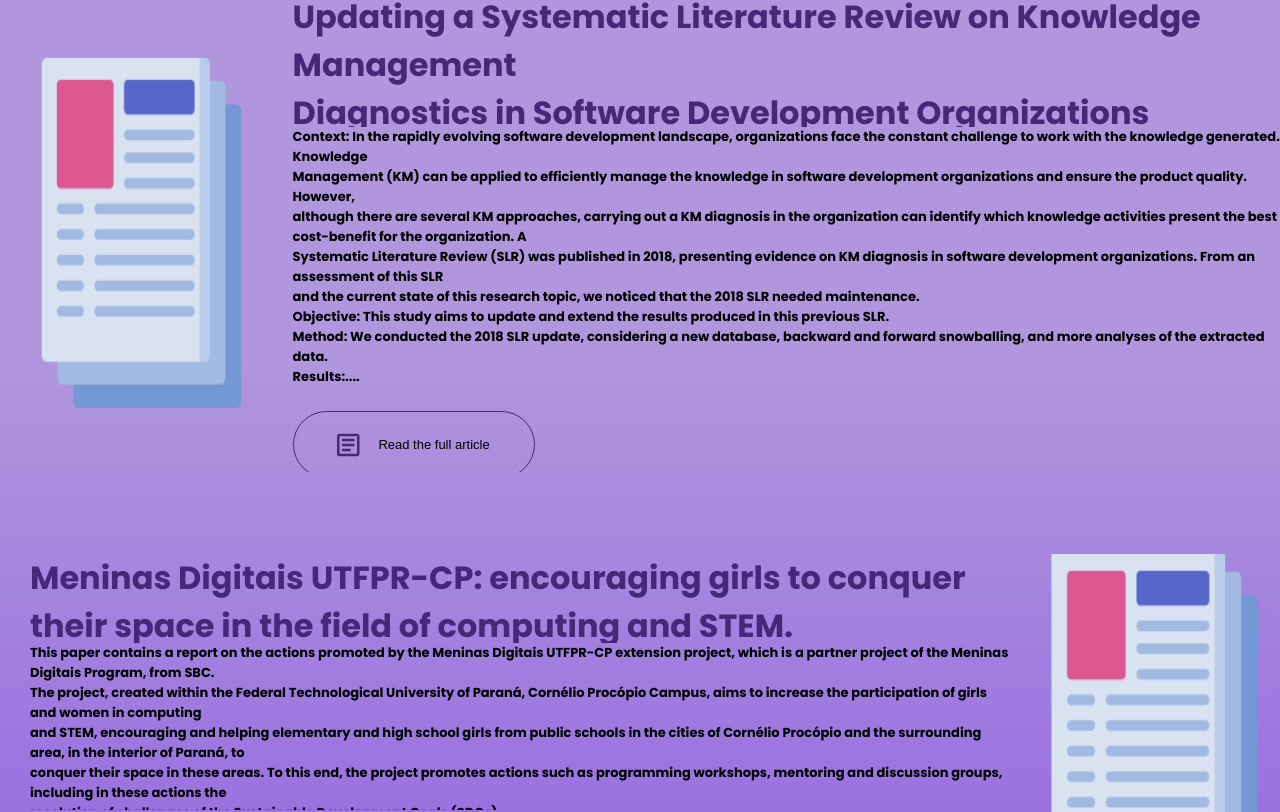
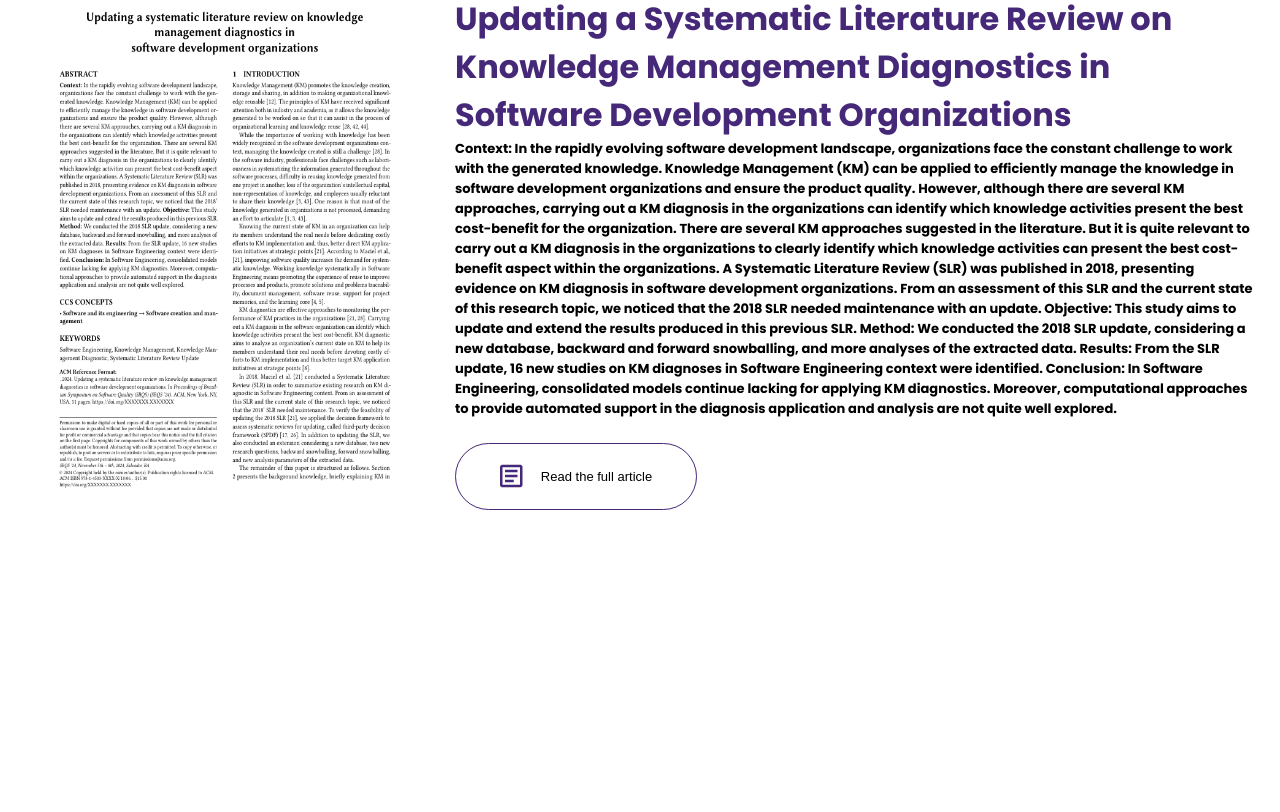
Before and after one commit to Daniela-Alves2004/portifolio, a React (Vite) app: page / in a window 1280 px wide. Shown: the part 8288-9100 px from the top of the page. Built offline with nearby package versions, Linux system fonts and the light colour scheme.

Commit message:
feat: articles otimizzação

```diff
--- a/src/App.tsx
+++ b/src/App.tsx
@@ -61,6 +61,9 @@ function App() {
         My Projects
       </h1>
       <Projects />
+      <h1 className={styles.titleArticle}>
+        My Articles.
+      </h1>
       <Articles />
       <Footer />
     </div>
--- a/src/components/Articles/Articles.module.scss
+++ /dev/null
@@ -1,53 +0,0 @@
-@use "../../styles/variables.scss" as *;
-
-.container{
-    height: 1080px;
-    display: flex;
-    flex-direction: column;
-    justify-content: center;
-    align-items: center;
-    background: rgb(176,151,221);
-    background: linear-gradient(180deg, rgba(176,151,221,1) 50%, rgba(150,107,225,1) 100%);
-    font-family: $font;
-    border-radius: 50px;
-}
-.container h1{
-    font-size: 128px;
-    color:$background;
-}
-.articleIC{
-    display: flex;
-
-}
-.articleText{
-    display: flex;
-    flex-direction: column;
-    font-weight: bold;
-    padding-left: 30px;
-}
-.articleText h2{
-    font-size: 32px;
-    color: $primary;
-}
-.articleText p{
-    font-size: 13px;
-}
-
-.articleMD{
-    display: flex;
-    flex-direction: row-reverse;
-    margin-top:82px ;
-
-}
-.iconArticle{
-    width: 300px;
-    height: 350px;
-
-}
-.articleImage{
-    width: 300px;
-    display: flex;
-    justify-content: center;
-    align-items: center;
-    padding-left: 20px;
-}
--- /dev/null
+++ b/src/components/Articles/dataArticle.ts
@@ -0,0 +1,37 @@
+import articlesbqs from "../../assets/articlesbqs.png"
+import articlesmd from "../../assets/articleMD.png"
+
+const dataArticle = [
+    {
+      titleArticle: "Updating a Systematic Literature Review on Knowledge Management Diagnostics in Software Development Organizations",
+      abstract: `Context: In the rapidly evolving software development landscape, organizations face the constant challenge to work with the generated knowledge.
+      Knowledge Management (KM) can be applied to efficiently manage the knowledge in software development organizations and ensure the product quality. However, although there are several KM approaches, carrying out a KM diagnosis in the organizations can identify which knowledge activities present the best cost-benefit for the organization.
+      There are several KM approaches suggested in the literature. But it is quite relevant to carry out a KM diagnosis in the organizations to clearly identify which knowledge activities can present the best cost-benefit aspect within the organizations.
+      A Systematic Literature Review (SLR) was published in 2018, presenting evidence on KM diagnosis in software development organizations.
+      From an assessment of this SLR and the current state of this research topic, we noticed that the 2018 SLR needed maintenance with an update.
+      Objective: This study aims to update and extend the results produced in this previous SLR.
+      Method: We conducted the 2018 SLR update, considering a new database, backward and forward snowballing, and more analyses of the extracted data.
+      Results: From the SLR update, 16 new studies on KM diagnoses in Software Engineering context were identified.
+      Conclusion: In Software Engineering, consolidated models continue lacking for applying KM diagnostics. Moreover, computational approaches to provide automated support in the diagnosis application and analysis are not quite well explored.`,
+      imgArticle: articlesbqs,
+      labelArticle: "Read the full article",
+    },
+    {
+        titleArticle: "Meninas Digitais UTFPR-CP: encouraging girls to conquer their space in the field of computing and STEM.",
+        abstract: `This paper contains a report on the actions promoted by the
+                        Meninas Digitais UTFPR-CP extension project, which is a partner project
+                        of the Meninas Digitais Program, from SBC. The project, created within the
+                        Federal Technological University of Parana, Corn  ́ elio Proc  ́ opio Campus, aims  ́
+                        to increase the participation of girls and women in computing and STEM,
+                        encouraging and helping elementary and high school girls from public schools
+                        in the cities of Cornelio Proc  ́ opio and the surrounding area, in the interior  ́
+                        of Parana, to conquer their space in these areas. To this end, the project  ́
+                        promotes actions such as programming workshops, mentoring and discussion
+                        groups, including in these actions the resolution of challenges of the Sustainable
+                        Development Goals (SDGs).`,
+        imgArticle: articlesmd,
+        labelArticle: "Read the full article",
+
+    }
+  ];
+  export default dataArticle;
--- a/src/components/Articles/index.tsx
+++ b/src/components/Articles/index.tsx
@@ -1,58 +1,16 @@
-import style from "./Articles.module.scss";
-import iconRead from "../../assets/article.png";
-import article from "../../assets/application.png";
-import Button from "../Button";
-function Articles() {
+import { CardArticles} from "../CardArticles";
+import dataArticle from "./dataArticle";
+
+const Articles = () => {
     return (
-
-        <div className={style.container}>
-            <h1>My Articles.</h1>
-            <div className={style.articleIC}>
-                <div className={style.articleImage}>
-                    <img className={style.iconArticle} src={article} />
-                </div>
-
-                <div className={style.articleText}>
-                    <h2>Updating a Systematic Literature Review on Knowledge Management<br></br>Diagnostics in Software Development Organizations
-                    </h2>
-
-                    <p>Context: In the rapidly evolving software development landscape, organizations face the constant challenge to work with the knowledge generated. Knowledge<br></br>
-                        Management (KM) can be applied to efficiently manage the knowledge in software development organizations and ensure the product quality. However,<br></br>
-                        although there are several KM approaches, carrying out a KM diagnosis in the organization can identify which knowledge activities present the best cost-benefit for the organization. A<br></br>
-                        Systematic Literature Review (SLR) was published in 2018, presenting evidence on KM diagnosis in software development organizations. From an assessment of this SLR<br></br>
-                        and the current state of this research topic, we noticed that the 2018 SLR needed maintenance.
-                        <br></br> Objective: This study aims to update and extend the results produced in this previous SLR.
-                        <br></br>Method: We conducted the 2018 SLR update, considering a new database, backward and forward snowballing,
-                        and more analyses of the extracted data.
-                        <br></br> Results:....
-                        <br></br> Conclusion: ..
-                    </p>
-                    <Button btLink="#" className="aArticles" btclassName="btArticles" image={iconRead} label="Read the full article"  onClick={() => console.log('button clicked')}/>
-                </div>
-
-            </div>
-            <div className={style.articleMD}>
-                <div className={style.articleImage}>
-
-                    <img className={style.iconArticle} src={article} />
-                </div>
-                <div className={style.articleText}>
-                    <h2>
-                        Meninas Digitais UTFPR-CP: encouraging girls to conquer<br></br>their space in the field of computing and STEM.
-                    </h2>
-                    <p>This paper contains a report on the actions promoted by the Meninas Digitais UTFPR-CP extension project, which is a partner project of the Meninas Digitais Program, from SBC.<br></br>
-                        The project, created within the Federal Technological University of Paraná, Cornélio Procópio Campus, aims to increase the participation of girls and women in computing<br></br>
-                        and STEM, encouraging and helping elementary and high school girls from public schools in the cities of Cornélio Procópio and the surrounding area, in the interior of Paraná, to<br></br>
-                        conquer their space in these areas. To this end, the project promotes actions such as programming workshops, mentoring and discussion groups, including in these actions the<br></br>
-                        resolution of challenges of the Sustainable Development Goals (SDGs).</p>
-                    <Button btLink="#" className="aArticles" btclassName="btArticles" image={iconRead} label="Read the full article"  onClick={() => console.log('Button clicked')}/>
-
-                </div>
-
-            </div>
-
-        </div>
-
+        dataArticle.map(dataArticle => (
+            <CardArticles
+                titleArticle={dataArticle.titleArticle}
+                abstract={dataArticle.abstract}
+                imgArticle={dataArticle.imgArticle}
+                labelArticle={dataArticle.labelArticle}
+            />
+        ))
     );
 };
 export default Articles;
--- /dev/null
+++ b/src/components/CardArticles/CardArticles.module.scss
@@ -0,0 +1,39 @@
+@use "../../styles/variables.scss" as *;
+
+.container{
+    height: 800px;
+    display: flex;
+    flex-direction: column;
+    justify-content: center;
+    align-items: center;
+    font-family: $font;
+    border-radius: 50px;
+}
+.container h1{
+    font-size: 128px;
+    color:$background;
+}
+.conteudo_img img   {
+    height: 600px;
+    width: 400px;
+}
+.container__conteudo{
+    display: flex;
+    justify-content: center;
+    align-items: center;
+
+}
+.conteudo_text{
+    display: flex;
+    flex-direction: column;
+    font-weight: bold;
+    padding-left: 30px;
+    width: 800px;
+}
+.conteudo_text h2{
+    font-size: 32px;
+    color: $primary;
+}
+.conteudo_text p{
+    font-size: 13px;
+}
--- /dev/null
+++ b/src/components/CardArticles/index.tsx
@@ -0,0 +1,34 @@
+import style from "./CardArticles.module.scss";
+import iconRead from "../../assets/article.png";
+import Button from "../Button";
+
+interface CardArticlesProps {
+    titleArticle: string;
+    abstract: string;
+    imgArticle: string;
+    labelArticle: string;
+}
+
+export const CardArticles = ({ titleArticle, abstract, imgArticle, labelArticle }: CardArticlesProps) => {
+    return (
+        <div className={style.container}>
+            <div className={style.container__conteudo}>
+                <div className={style.conteudo_img}>
+                    <img className={style.imgArticle} src={imgArticle} />
+                </div>
+                <div className={style.conteudo_text}>
+                    <h2>{titleArticle}</h2>
+                    <p>{abstract}</p>
+                    <Button
+                        btLink="#"
+                        className="aArticles"
+                        btclassName="btArticles"
+                        image={iconRead}
+                        label={labelArticle}
+                        onClick={() => console.log('button clicked')} />
+                </div>
+            </div>
+        </div>
+
+    );
+};
```
Also changed, not shown: src/assets/articleMD.png (added), src/assets/articlesbqs.png (added).
